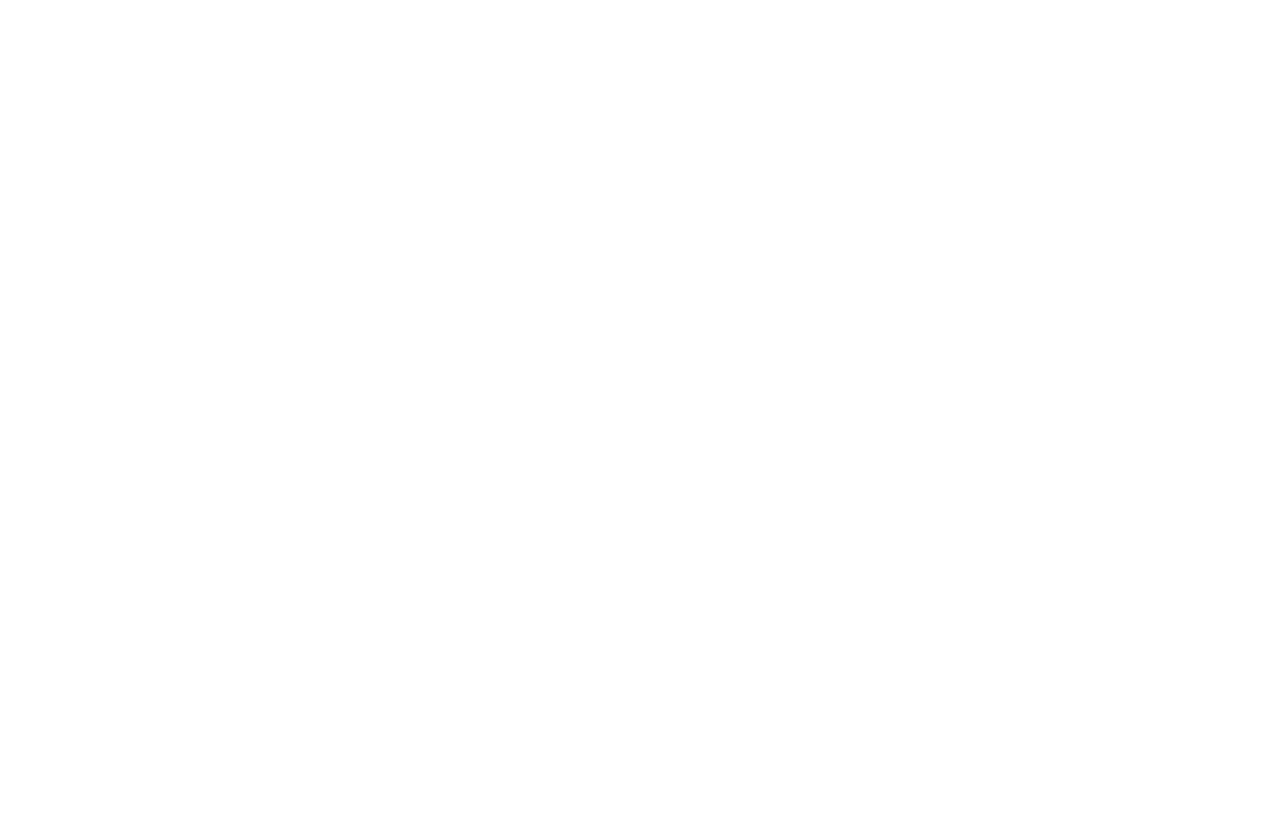
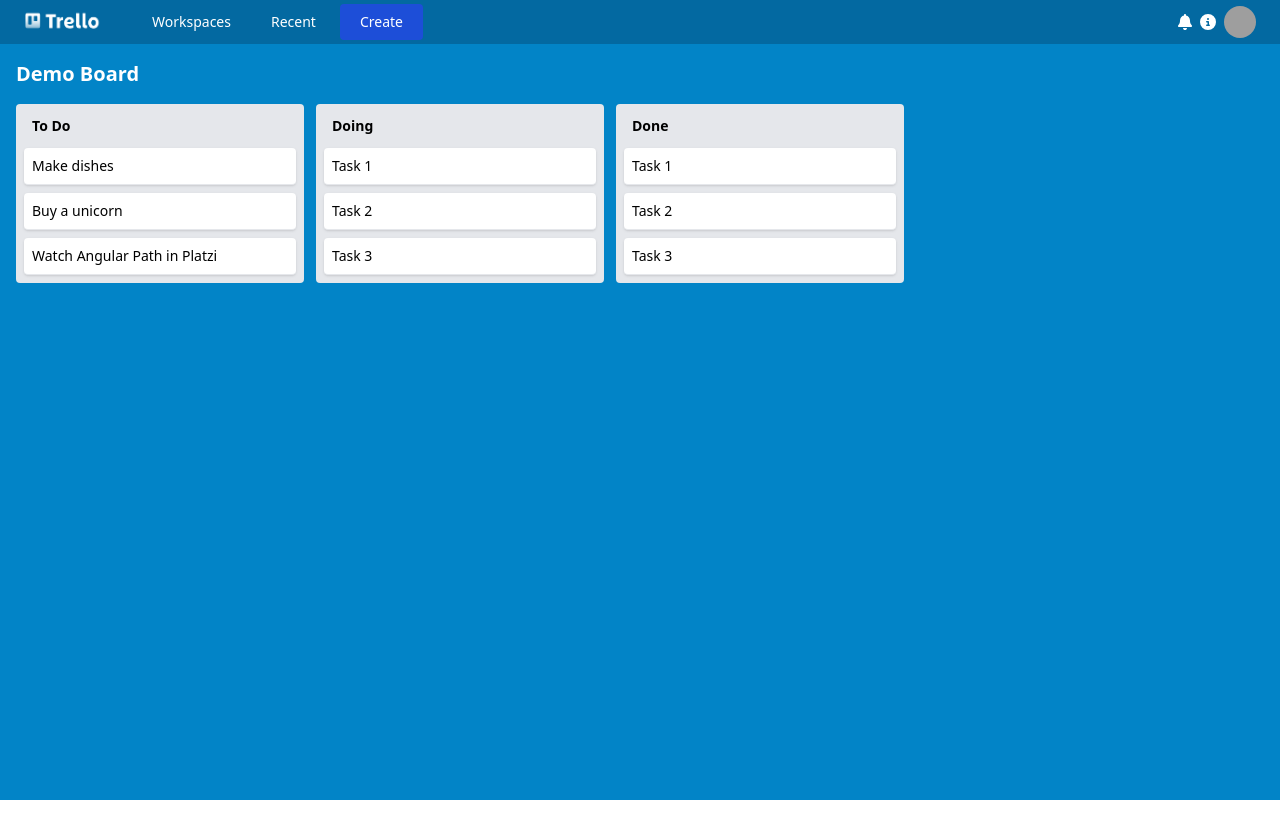
Before and after one commit to JalzDeLezZ/angular-tailwind1, an Angular app: page /board in a window 1280 px wide. Before the commit this address led to /. Shown: the top 838 px of the page. Before the commit the page ends 800 px from the top, so only its background shows below. Built offline with nearby package versions, Linux system fonts and the light colour scheme; grey boxes are pictures that could not be loaded.

Commit message:
[imp]::Drag and drop with order >>> (Array list) 1

```diff
--- a/src/app/app-routing.module.ts
+++ b/src/app/app-routing.module.ts
@@ -4,10 +4,12 @@
 /* Pages */
 import { LoginComponent } from './pages/login/login.component';
 import { BoardsComponent } from './pages/boards/boards.component';
+import { BoardComponent } from './pages/board/board.component';
 
 const routes: Routes = [
   { path: 'login', component: LoginComponent },
   { path: 'boards', component: BoardsComponent },
+  { path: 'board', component: BoardComponent },
 ];
 
 @NgModule({
--- a/src/app/app.module.ts
+++ b/src/app/app.module.ts
@@ -13,6 +13,8 @@
 import { NavbarComponent } from './components/navbar/navbar.component';
 
 import { FontAwesomeModule } from '@fortawesome/angular-fontawesome';
+import { BoardComponent } from './pages/board/board.component';
+import { DragDropModule } from '@angular/cdk/drag-drop';
 
 @NgModule({
   declarations: [
@@ -21,6 +23,7 @@
     BtnComponent,
     BoardsComponent,
     NavbarComponent,
+    BoardComponent,
   ],
   imports: [
     BrowserModule,
@@ -28,6 +31,7 @@
     OverlayModule,
     FontAwesomeModule,
     CdkAccordionModule,
+    DragDropModule,
   ],
   providers: [],
   bootstrap: [AppComponent],
--- /dev/null
+++ b/src/app/models/todo.model.ts
@@ -0,0 +1,4 @@
+export interface ToDo {
+  id: string;
+  title: string;
+}
--- /dev/null
+++ b/src/app/pages/board/board.component.html
@@ -0,0 +1,83 @@
+<div class="flex flex-col h-screen">
+  <app-navbar></app-navbar>
+  <div class="w-full grow bg-sky-600 px-4 pb-4">
+    <div>
+      <h2 class="text-xl font-bold text-white my-4">Demo Board</h2>
+    </div>
+    <div class="flex items-start w-full h-full">
+      <div class="rounded bg-gray-200 w-72 p-2 mr-3">
+        <div class="flex justify-between py-1">
+          <h3 class="text-sm font-bold ml-2">To Do</h3>
+        </div>
+
+        <div
+          class="text-sm mt-2"
+          cdkDropList
+          (cdkDropListDropped)="drop($event)"
+        >
+          <div
+            *ngFor="let todo of todos"
+            cdkDrag
+            class="bg-white shadow p-2 rounded mt-2 border-b border-x-gray-300 cursor-pointer hover:bg-gray-400"
+          >
+            {{ todo.title }}
+          </div>
+        </div>
+      </div>
+
+      <div class="rounded bg-gray-200 w-72 p-2 mr-3">
+        <div class="flex justify-between py-1">
+          <h3 class="text-sm font-bold ml-2">Doing</h3>
+        </div>
+
+        <div class="text-sm mt-2" cdkDropList>
+          <div
+            cdkDrag
+            class="bg-white shadow p-2 rounded mt-2 border-b border-x-gray-300 cursor-pointer hover:bg-gray-400"
+          >
+            Task 1
+          </div>
+          <div
+            cdkDrag
+            class="bg-white shadow p-2 rounded mt-2 border-b border-x-gray-300 cursor-pointer hover:bg-gray-400"
+          >
+            Task 2
+          </div>
+          <div
+            cdkDrag
+            class="bg-white shadow p-2 rounded mt-2 border-b border-x-gray-300 cursor-pointer hover:bg-gray-400"
+          >
+            Task 3
+          </div>
+        </div>
+      </div>
+
+      <div class="rounded bg-gray-200 w-72 p-2 mr-3">
+        <div class="flex justify-between py-1">
+          <h3 class="text-sm font-bold ml-2">Done</h3>
+        </div>
+
+        <div class="text-sm mt-2" cdkDropList>
+          <div
+            cdkDrag
+            class="bg-white shadow p-2 rounded mt-2 border-b border-x-gray-300 cursor-pointer hover:bg-gray-400"
+          >
+            Task 1
+          </div>
+          <div
+            cdkDrag
+            class="bg-white shadow p-2 rounded mt-2 border-b border-x-gray-300 cursor-pointer hover:bg-gray-400"
+          >
+            Task 2
+          </div>
+          <div
+            cdkDrag
+            class="bg-white shadow p-2 rounded mt-2 border-b border-x-gray-300 cursor-pointer hover:bg-gray-400"
+          >
+            Task 3
+          </div>
+        </div>
+      </div>
+    </div>
+  </div>
+</div>
--- /dev/null
+++ b/src/app/pages/board/board.component.ts
@@ -0,0 +1,42 @@
+import { moveItemInArray } from '@angular/cdk/drag-drop';
+import { Component } from '@angular/core';
+import { ToDo } from 'src/app/models/todo.model';
+
+@Component({
+  selector: 'app-board',
+  templateUrl: './board.component.html',
+  styles: [
+    `
+      /* Animate items as they're being sorted. */
+      .cdk-drop-list-dragging .cdk-drag {
+        transition: transform 250ms cubic-bezier(0, 0, 0.2, 1);
+      }
+
+      /* Animate an item that has been dropped. */
+      .cdk-drag-animating {
+        transition: transform 300ms cubic-bezier(0, 0, 0.2, 1);
+      }
+    `,
+  ],
+})
+export class BoardComponent {
+  todos: ToDo[] = [
+    {
+      id: '1',
+      title: 'Make dishes',
+    },
+    {
+      id: '2',
+      title: 'Buy a unicorn',
+    },
+    {
+      id: '2',
+      title: 'Watch Angular Path in Platzi',
+    },
+  ];
+
+  drop(event: any) {
+    console.log(event);
+    moveItemInArray(this.todos, event.previousIndex, event.currentIndex);
+  }
+}
```
